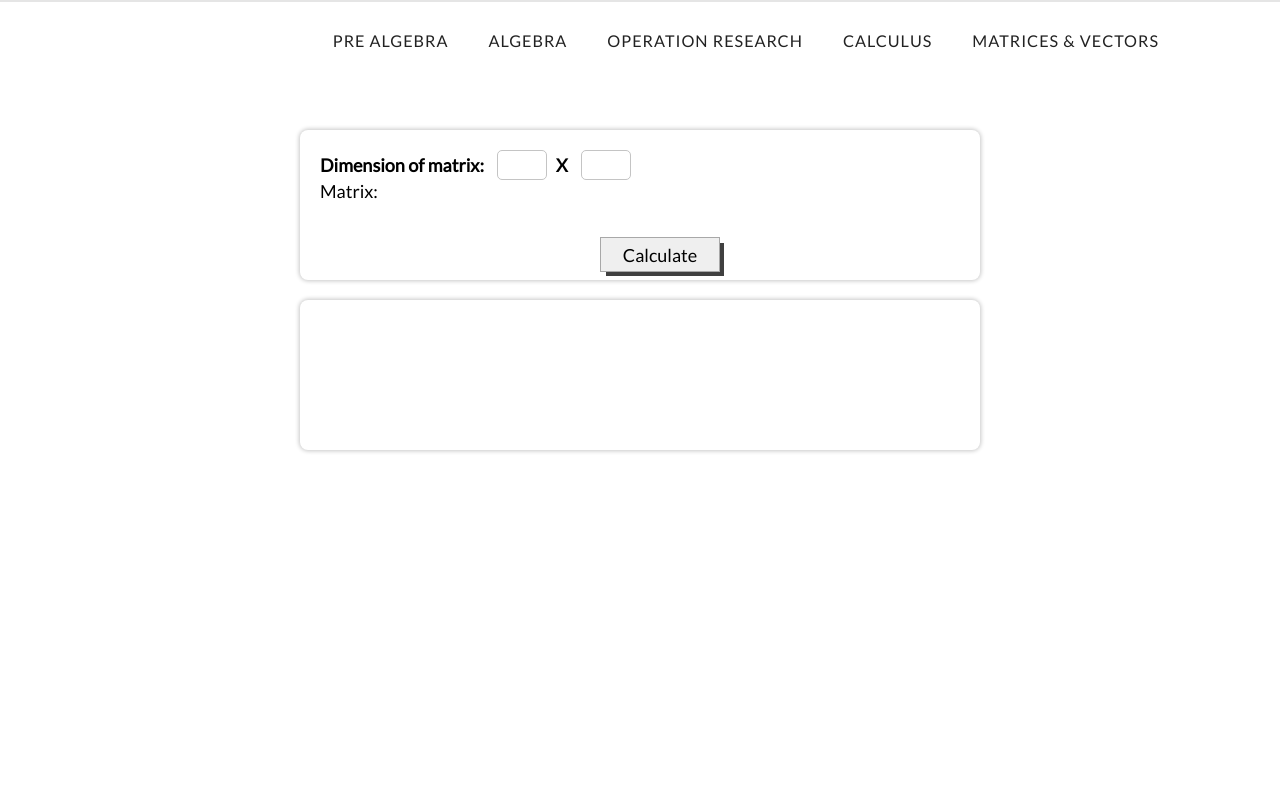
After one commit to devamanin/Mathstep, a Flask app: page /mtranspose in a window 1280 px wide. The commit adds this page. Run offline with Flask 2, Linux system fonts and the light colour scheme.

Commit message:
Added matrix transpose page

```diff
--- /dev/null
+++ b/webapp/static/css/mtranspose.css
@@ -0,0 +1,49 @@
+@import url("https://fonts.googleapis.com/css2?family=Lato&display=swap");
+* {
+  font-family: "Lato", sans-serif;
+  font-size: 18px;
+}
+.size {
+  font-size: 18px;
+  font-weight: 700;
+}
+input::-webkit-outer-spin-button,
+input::-webkit-inner-spin-button {
+  -webkit-appearance: none;
+  margin: 0;
+}
+input {
+  width: 30px;
+  height: 30px;
+  margin-left: 10px;
+  text-align: center;
+  border: solid 1px rgb(196, 196, 196);
+  border-radius: 5px;
+  width: 50px;
+}
+input[type="number"] {
+  -moz-appearance: textfield;
+}
+#cl-cont {
+  width: 100%;
+  display: flex;
+  justify-content: center;
+  position: absolute;
+  bottom: 8px;
+}
+#cl-cont #cl-but {
+  width: 120px;
+  height: 35px;
+  border: solid 1px rgb(168, 168, 168);
+  position: relative;
+  box-shadow: 5px 5px 0px -1px rgba(0, 0, 0, 0.75);
+  -webkit-box-shadow: 5px 5px 0px -1px rgba(0, 0, 0, 0.75);
+  -moz-box-shadow: 5px 5px 0px -1px rgba(0, 0, 0, 0.75);
+  transition: all 0.3s;
+}
+#cl-cont #cl-but:hover {
+  box-shadow: 2px 2px 0px -1px rgba(0, 0, 0, 0.75);
+}
+#cl-cont #cl-but:active {
+  box-shadow: -2px -2px 0px -1px rgba(0, 0, 0, 0.75);
+}
--- /dev/null
+++ b/webapp/static/js/mtranspose.js
@@ -0,0 +1,16 @@
+const column = document.querySelector("#column");
+const row = document.querySelector("#row");
+column.addEventListener("change", (event) => {
+  const matrix = document.getElementById("matrix");
+  matrix.innerHTML = "<span>Matrix: </span>";
+  for (let i = 0; i < row.value; i++) {
+    let mrow = document.createElement("div");
+    mrow.setAttribute("id", i + 1);
+    for (let j = 0; j < column.value; j++) {
+      let mrelement = document.createElement("input");
+      mrelement.setAttribute("type", "number");
+      mrow.appendChild(mrelement);
+    }
+    matrix.appendChild(mrow);
+  }
+});
--- a/webapp/templates/base.html
+++ b/webapp/templates/base.html
@@ -57,8 +57,8 @@
             <li><a href="#">Matrices & Vectors</a>
                 <ul>
                     <li><a href="/maddition">Matrix Addition</a></li>
-                    <li><a href="">Matric Multiplication</a></li>
-                    <li><a href="">Transpose of matrix</a></li>
+                    <li><a href="/mmultiplication">Matric Multiplication</a></li>
+                    <li><a href="/mtranspose">Transpose of matrix</a></li>
                     <li><a href="">Cofactor of a matrix</a></li>
                     <li><a href="">Inverse of matrix</a></li>
                     <li><a href="">Eigenvalues</a></li>
--- /dev/null
+++ b/webapp/templates/mtranspose.html
@@ -0,0 +1,26 @@
+{% extends 'base.html' %}
+
+{% block page %}
+<link rel="stylesheet" href="{{url_for('static', filename='css/mtranspose.css')}}">
+<div class="p-input">
+    <div class="size">
+        <span>Dimension of matrix: </span>
+        <input type="number" name="dim" id="row" min="1" max="10">
+        <span style="margin-left: 5px;">X</span>
+        <input type="number" name="dim" id="column" min="1" max="10">
+    </div>
+    <div id="matrix">
+        <span>Matrix: </span>
+    </div>
+    <div id="cl-cont">
+        <button id="cl-but">
+            Calculate
+        </button>
+    </div>
+</div>
+</div>
+<div class="p-output">
+
+</div>
+<script src="{{url_for('static', filename='js/mtranspose.js')}}"></script>
+{% endblock %}
```
